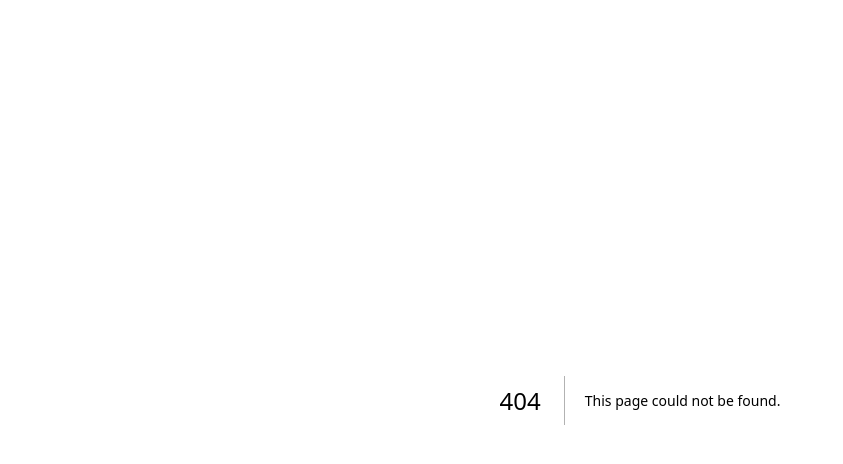
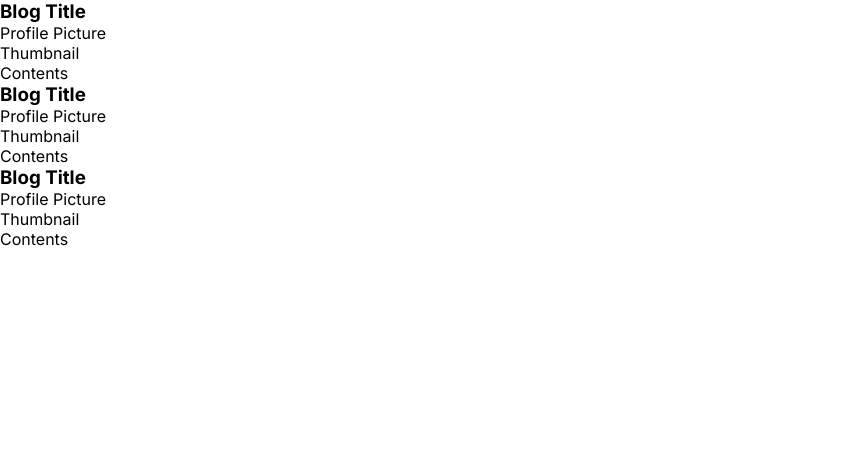
Before and after one commit to Shuheitkhs/teamsdev_16_2, a Next.js app: page /blog_dummy in a window 1280 px wide. Before the commit this address had no page. Shown: the top 464 px of the page, without its empty margins (0-843 px from the left). Built offline with nearby package versions, Linux system fonts and the light colour scheme.

Commit message:
ブログカードコンポーネント作成

```diff
--- /dev/null
+++ b/app/BlogCard.tsx
@@ -0,0 +1,18 @@
+export default function BlogCard() {
+    return (
+        <div>
+            <div>
+                <h3>Blog Title</h3>
+            </div>
+            <div>
+                <div>Profile Picture</div>
+            </div>
+            <div>
+                <div>Thumbnail</div>
+            </div>
+            <div>
+                <p>Contents</p>
+            </div>
+        </div>
+    )
+}
--- /dev/null
+++ b/app/blog_dummy/page.tsx
@@ -0,0 +1,11 @@
+import BlogCard from "../BlogCard";
+
+export default function Blog_dummy() {
+    return (
+        <div>
+            <BlogCard />
+            <BlogCard />
+            <BlogCard />
+        </div>
+    )
+}
```
